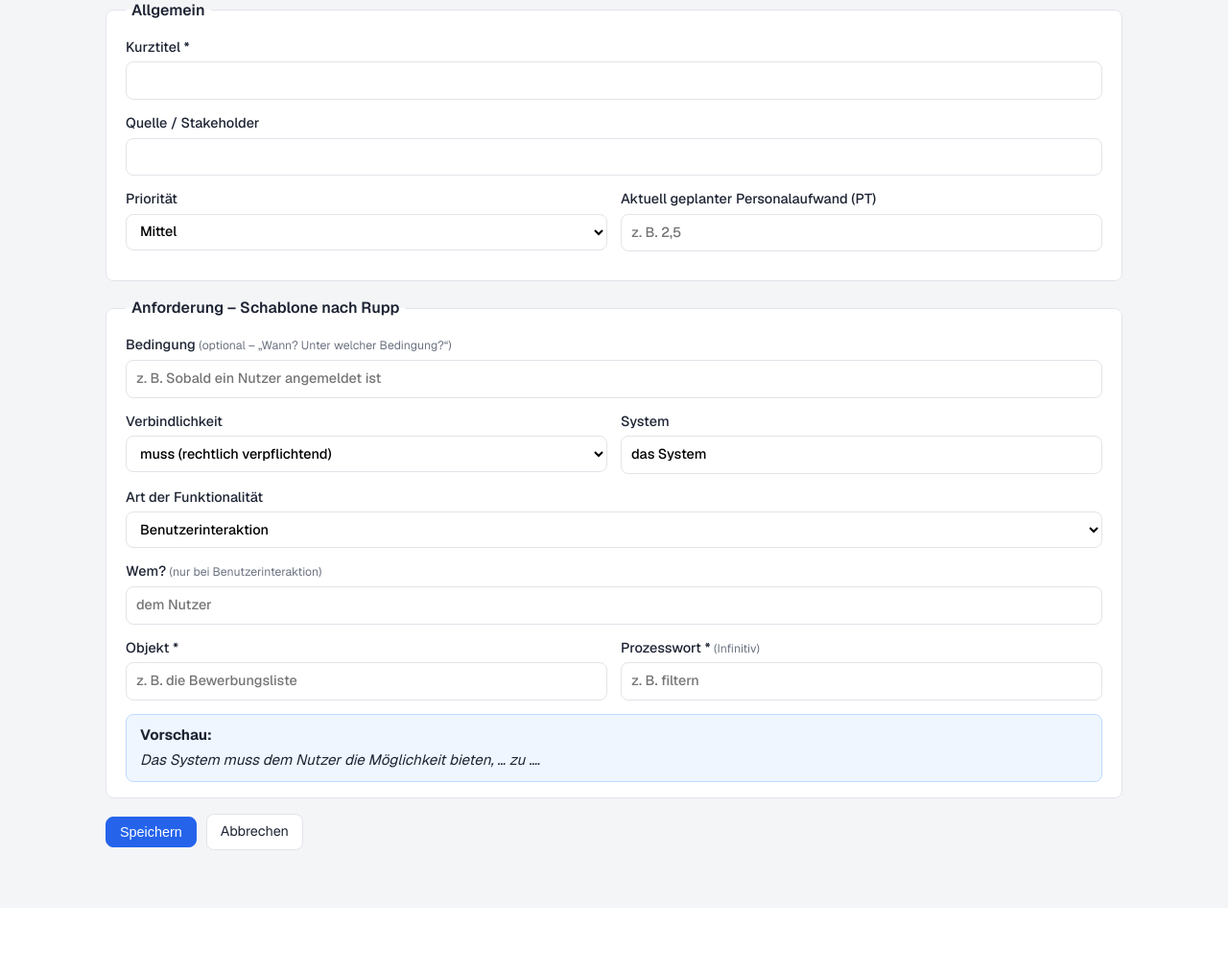
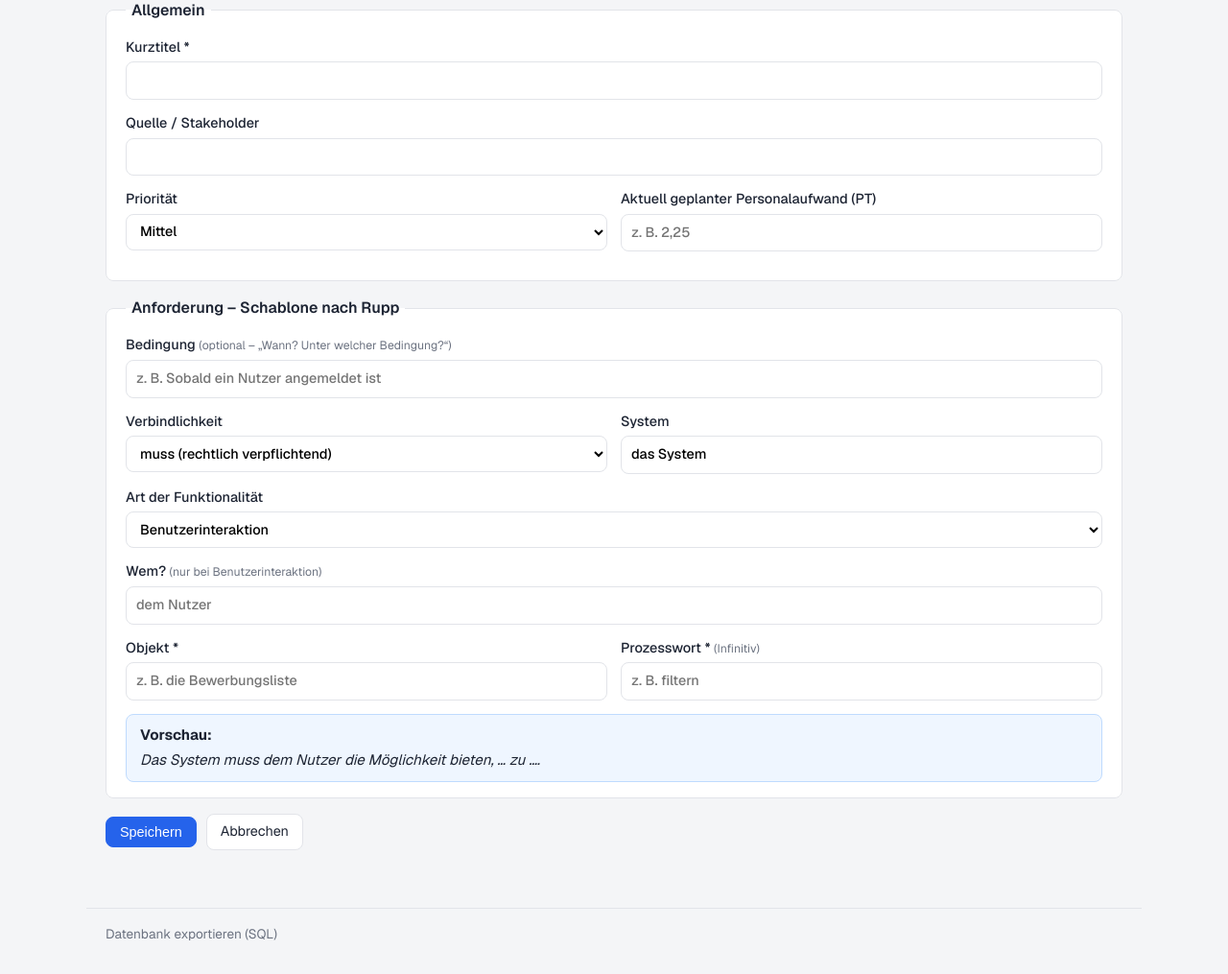
Before and after one commit to Hyfuku/typeshyt, a PHP site: page /ticket/ticket_form.php in a window 1280 px wide. Shown: the part 152-1167 px from the top of the page at 96% size. Before the commit the page ends 1038 px from the top, so only its background shows below. Run offline with PHP 8.4, Linux system fonts and the light colour scheme.

Commit message:
Datenbank-Export im Footer + Personentage in 0,25er-Schritten
- public/export.php: SQL-Dump (Struktur + Daten) als Download
- Footer-Partial mit Export-Link, Styling
- aufwand_pt DECIMAL(4,1) -> DECIMAL(5,2)

Co-Authored-By: Claude Fable 5 <noreply@anthropic.com>

```diff
--- a/public/css/style.css
+++ b/public/css/style.css
@@ -342,3 +342,14 @@ a:hover { text-decoration: underline; }
 }
 .tabelle tbody tr:nth-child(even) { background: var(--bg); }
 .tabelle tbody tr:hover { background: #eff6ff; }
+
+/* ---------- Fußzeile ---------- */
+.fusszeile {
+    max-width: 1100px;
+    margin: 0 auto;
+    padding: 16px 20px 32px;
+    border-top: 1px solid var(--rand);
+    font-size: 0.85rem;
+}
+.fusszeile a { color: var(--text-schwach); }
+.fusszeile a:hover { color: var(--primary); }
--- a/public/ticket/ticket_form.php
+++ b/public/ticket/ticket_form.php
@@ -132,7 +132,7 @@ require __DIR__ . '/../../src/partials/header.php';
                 </select>
             </label>
             <label>Aktuell geplanter Personalaufwand (PT)
-                <input type="text" name="aufwand_pt" inputmode="decimal" placeholder="z. B. 2,5" value="<?= (str_replace('.', ',', (string)$ticket['aufwand_pt'])) ?>">
+                <input type="text" name="aufwand_pt" inputmode="decimal" placeholder="z. B. 2,25" value="<?= (str_replace('.', ',', (string)$ticket['aufwand_pt'])) ?>">
             </label>
         </div>
     </fieldset>
--- a/schema.sql
+++ b/schema.sql
@@ -12,7 +12,7 @@ CREATE TABLE IF NOT EXISTS tickets (
     kurztitel          VARCHAR(150)  NOT NULL,
     quelle_stakeholder VARCHAR(150)  NULL,
     prioritaet         ENUM('hoch','mittel','niedrig') NOT NULL DEFAULT 'mittel',
-    aufwand_pt         DECIMAL(4,1)  NULL,
+    aufwand_pt         DECIMAL(5,2)  NULL,
     bedingung          VARCHAR(255)  NULL,
     verbindlichkeit    ENUM('muss','soll','wird') NOT NULL DEFAULT 'muss',
     system_name        VARCHAR(100)  NOT NULL DEFAULT 'das System',
--- a/src/partials/footer.php
+++ b/src/partials/footer.php
@@ -1,3 +1,6 @@
 </main>
+<footer class="fusszeile">
+    <a href="<?= url('/export.php') ?>" download>Datenbank exportieren (SQL)</a>
+</footer>
 </body>
 </html>
```
Also changed, not shown: public/export.php (added, +32 -0 lines).
